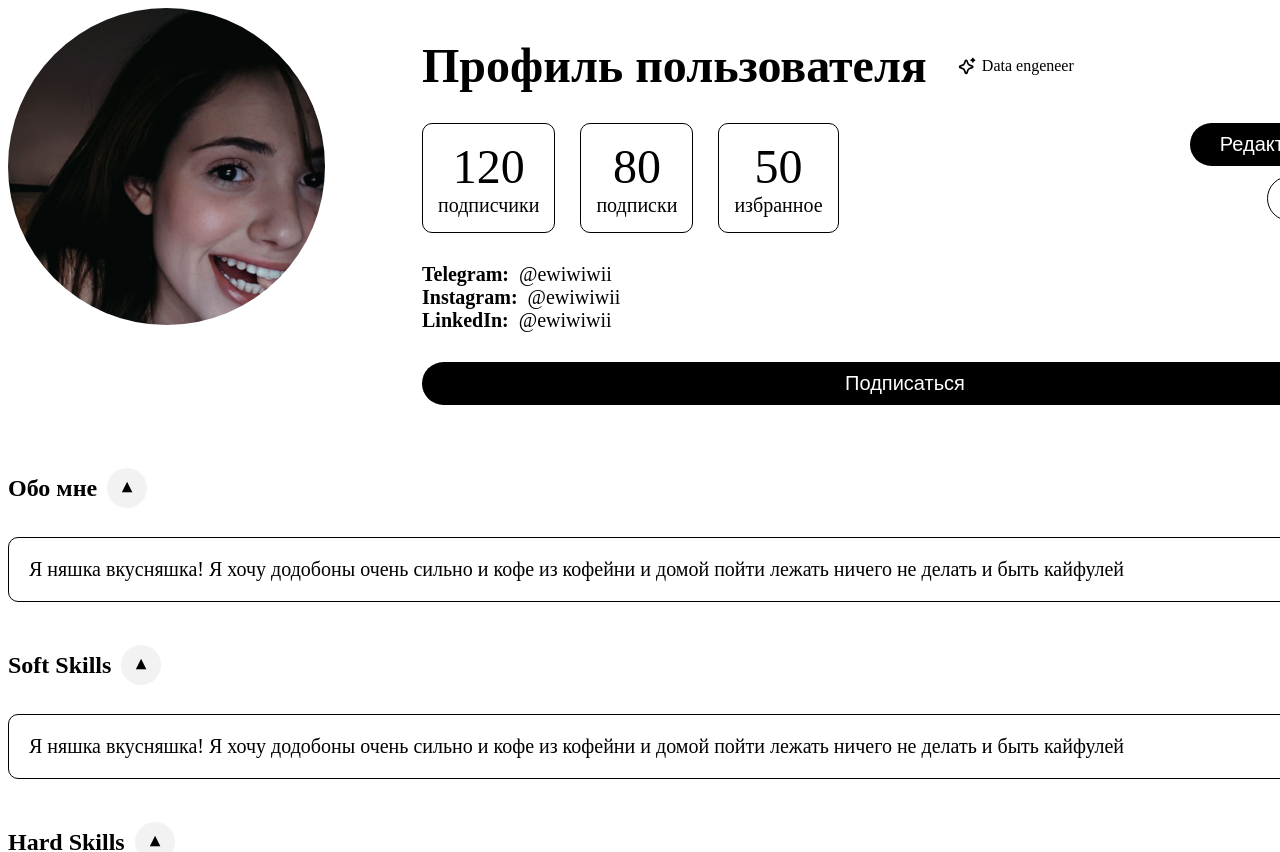
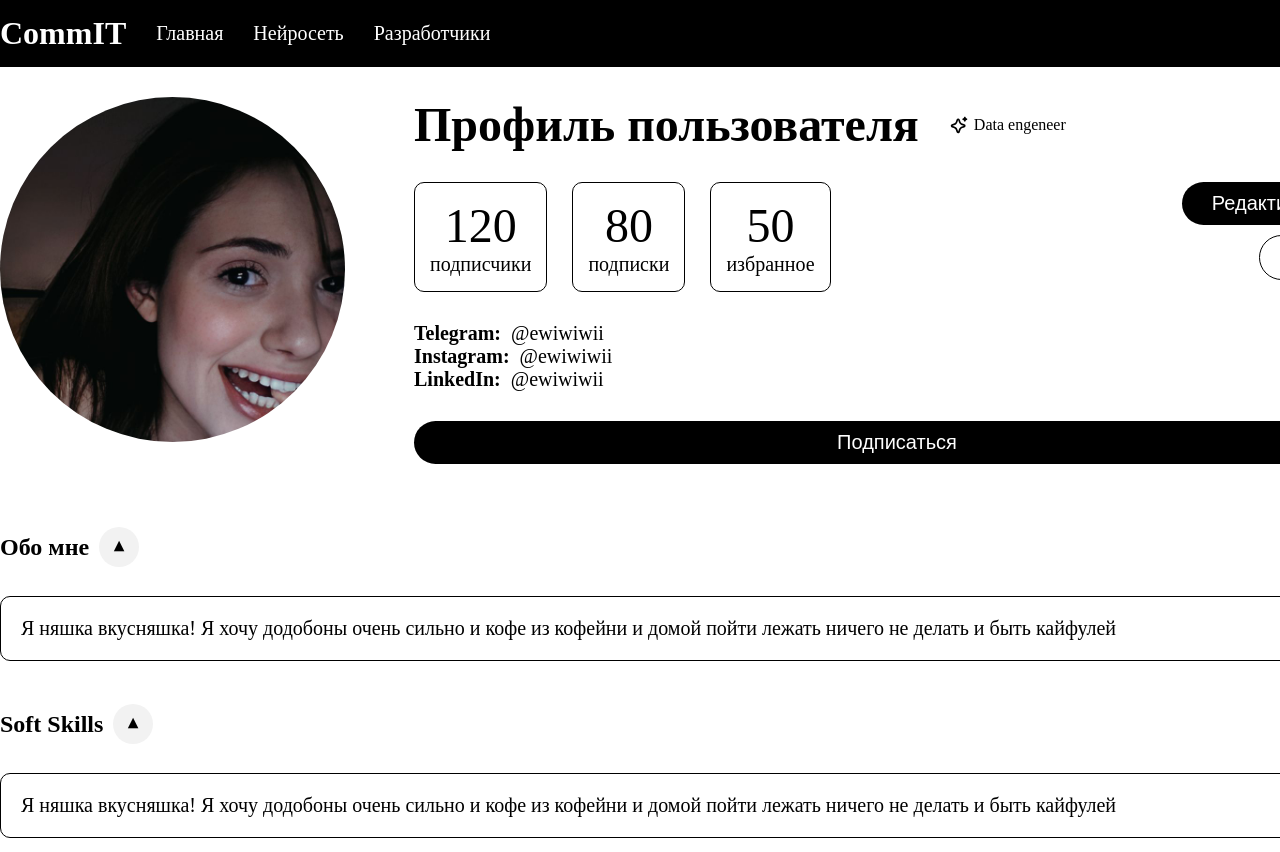
Before and after one commit to meumeu21/resume-analyze, a React (Vite) app in the folder frontend/: page /profile in a window 1280 px wide. Shown: the top 852 px of the page. Built offline with nearby package versions, Linux system fonts and the light colour scheme.

Commit message:
header and kinda cosmetics

```diff
--- /dev/null
+++ b/frontend/src/components/Header.tsx
@@ -0,0 +1,25 @@
+import { Link } from "react-router-dom";
+
+import "../css/Header.css"
+
+type HeaderProps = {
+    username: string
+};
+
+function Header({ username }: HeaderProps) {
+    return(
+        <nav>
+            <div className="header container">
+                <div className="header__left">
+                    <Link to="/" className="header__logo">CommIT</Link>
+                    <Link to="/" className="header__menu-item text">Главная</Link>
+                    <Link to="/" className="header__menu-item special text">Нейросеть</Link>
+                    <Link to="/" className="header__menu-item text">Разработчики</Link>
+                </div>
+                <Link to="/profile" className="header__menu-item text">{username}</Link>
+            </div>
+        </nav>
+    )
+}
+
+export default Header;
--- /dev/null
+++ b/frontend/src/css/Header.css
@@ -0,0 +1,46 @@
+nav{
+    background-color: #000;
+    margin: 0;
+}
+
+.header{
+    display: flex;
+    flex-direction: row;
+    align-items: center;
+    justify-content: space-between;
+
+    padding: 15px 0;
+
+    margin-bottom: 30px;
+}
+
+.header__left{
+    display: flex;
+    flex-direction: row;
+    align-items: center;
+    gap: 30px;
+}
+
+.header__logo{
+    cursor: pointer;
+    font-weight: 700;
+    color: #FFF;
+    text-decoration: none;
+    font-size: 32px; /*24px;*/
+}
+
+.header__logo:hover{
+    color: #FFF;
+    text-decoration: none;
+}
+
+.header__menu-item{
+    cursor: pointer;
+    color: #FFF;
+    text-decoration: none;
+}
+
+.header__menu-item:hover{
+    color: #FFF;
+    text-decoration: underline;
+}
--- a/frontend/src/css/ProfilePage.css
+++ b/frontend/src/css/ProfilePage.css
@@ -15,12 +15,12 @@
     flex-direction: column;
     gap: 30px;
 
-    padding-top: 30px;
+    /*padding-top: 30px;*/
 }
 
 .profile-avatar{
     display: flex;
-    width: 23%;
+    width: 25%;
 }
 
 .avatar-image{
--- a/frontend/src/css/main.css
+++ b/frontend/src/css/main.css
@@ -1,5 +1,9 @@
 p {
     margin: 0;
+}
+
+body{
+    margin: 0 auto
 }
 
 .container{
--- a/frontend/src/pages/ProfilePage.tsx
+++ b/frontend/src/pages/ProfilePage.tsx
@@ -3,12 +3,16 @@ import "../css/main.css"
 import TextField from "../components/TextField";
 import ContactProfile from "../components/ContactProfile";
 import ProfileMetrics from "../components/ProfileMetrics";
+import Header from "../components/Header";
 
 import avatar from "../images/avatar-profile.jpg";
 import starIcon from "../images/icons/ai-star.svg";
 
 function ProfilePage() {
   return (
+    <body>
+      <Header username="ewiwiwii" />
+
       <div className="container">
         <div className="profile-page">
           <div className="profile-header">
@@ -51,6 +55,7 @@ function ProfilePage() {
           </div>
         </div>
       </div>
+    </body>
   );
 }
 
```
Lines whose indentation alone changed are shown as unchanged.
